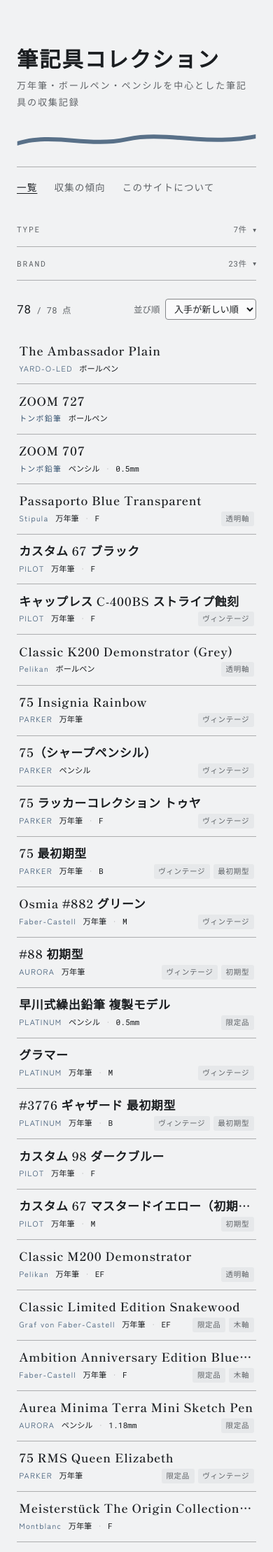
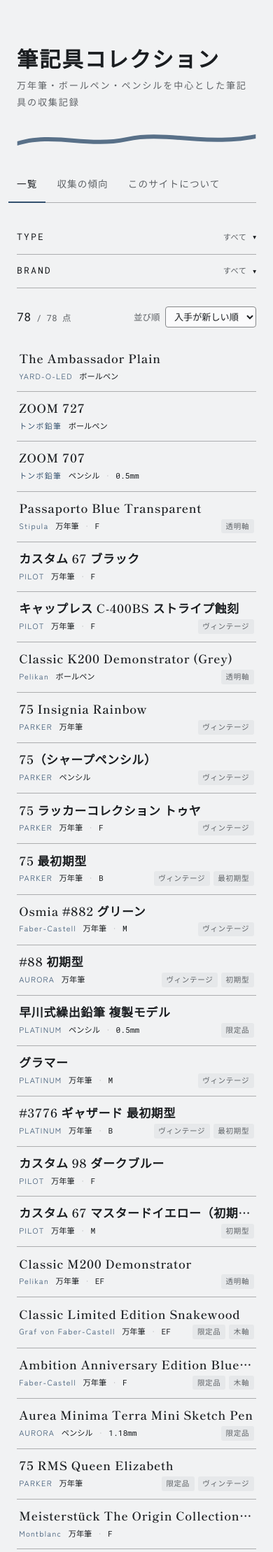
Before and after one commit to mono121/penpocket, a Jekyll site: the page built from index.html, in a window 390 px wide. Shown: the top 2218 px of the page at 70% size. Built offline with Jekyll 4.4.1, drawn with Linux system fonts in a browser that asks for light colours.

Commit message:
Say what the controls do instead of leaving it to be guessed
Two things were not readable at a glance: which parts of the header are
places you can go, and what the folded filter rows are for.

The filter label was not clickable at all. "TYPE" and "BRAND" are spans
sitting beside the button, so the leftmost fifty pixels of the row — the
part that names the thing — did nothing when tapped. The button's hit
area covers the whole row now. Nav links were 24px tall against the 44px
a finger expects; they are 52px.

Nav reads as tabs, with a rule under the strip and a coloured bar under
the page you are on, so three words in a row look like three places
rather than a sentence.

The folded rows said "7件", which could as easily have meant seven pens
as seven types. They say "すべて" when nothing is chosen and name the
choice when something is — "万年筆", or "PARKER 他1" for several — in the
brand colour. The point of folding was to get the collection above the
fold, and this keeps the cost of that low: you can still read what you
are filtering by without opening anything.

Co-Authored-By: Claude Opus 5 <noreply@anthropic.com>

```diff
--- a/assets/css/style.css
+++ b/assets/css/style.css
@@ -77,18 +77,34 @@ a { color: var(--ink-blue); text-underline-offset: 3px; }
 
 .masthead__stroke { display: block; width: 100%; height: 34px; margin: 1.4rem 0 0; }
 
+/* 3つの行き先をタブとして見せる。現在地を下線バーで示し、
+   1つずつが押せる領域だと分かるように上下の余白で高さを確保する。 */
 .nav {
   display: flex;
-  gap: 1.5rem;
-  margin-top: 1.5rem;
-  padding-top: 1rem;
-  border-top: 1px solid var(--rule);
+  gap: 0.25rem;
+  margin: 1.5rem 0 0 -0.75rem;
+  border-bottom: 1px solid var(--rule);
   font-size: 0.85rem;
   letter-spacing: 0.08em;
 }
 
-.nav a { color: var(--muted); text-decoration: none; }
-.nav a:hover, .nav a[aria-current="page"] { color: var(--ink); text-decoration: underline; }
+.nav a {
+  color: var(--muted);
+  text-decoration: none;
+  padding: 0.8rem 0.75rem;
+  border-bottom: 2px solid transparent;
+  margin-bottom: -1px;
+}
+
+.nav a:hover { color: var(--ink); }
+
+.nav a[aria-current="page"] {
+  color: var(--ink);
+  font-weight: 500;
+  border-bottom-color: var(--ink-blue);
+}
+
+.nav a:focus-visible { outline: 2px solid var(--ink-blue); outline-offset: -2px; }
 
 /* ---------- filters ---------- */
 
@@ -102,11 +118,14 @@ a { color: var(--ink-blue); text-underline-offset: 3px; }
   padding: 0.6rem 0;
 }
 
+/* 畳んだ状態では、この行そのものが操作対象になる。件数と記号は補助のまま
+   淡く置き、facet 名だけを本文と同じ濃さにして見出しとして立てる。 */
 .filters__label {
   font-family: var(--font-data);
-  font-size: 0.7rem;
+  font-size: 0.72rem;
+  font-weight: 500;
   letter-spacing: 0.16em;
-  color: var(--muted);
+  color: var(--ink);
   width: 5.5rem;
   flex-shrink: 0;
 }
@@ -124,14 +143,23 @@ a { color: var(--ink-blue); text-underline-offset: 3px; }
 }
 
 .filters__state {
+  flex: 0 1 auto;
+  min-width: 0;
+  overflow: hidden;
+  text-overflow: ellipsis;
+  white-space: nowrap;
   font-family: var(--font-data);
   font-size: 0.7rem;
   letter-spacing: 0.04em;
 }
 
+/* 絞り込み中の行は、選んだ値をブランド色で立てて区別する */
+.is-filtered .filters__state { color: var(--ink-blue); font-weight: 500; }
+
 .filters__marker {
   display: inline-block;
   font-size: 0.6rem;
+  color: var(--ink);
   transition: transform 0.12s;
 }
 
@@ -597,13 +625,14 @@ a { color: var(--ink-blue); text-underline-offset: 3px; }
   .filters { margin-top: 1.6rem; }
 
   .filters__group {
+    position: relative;
     align-items: center;
     gap: 0 0.5rem;
     padding: 0;
     border-bottom: 1px solid var(--rule);
   }
 
-  .filters__label { width: auto; }
+  .filters__label { width: auto; font-size: 0.82rem; }
 
   .filters__toggle {
     display: flex;
@@ -612,6 +641,14 @@ a { color: var(--ink-blue); text-underline-offset: 3px; }
     gap: 0.55rem;
     flex: 1;
     padding: 0.85rem 0;
+  }
+
+  /* ラベルの文字を押しても反応しないと操作方法が伝わらないので、
+     ボタンの当たり判定を行全体に広げる。 */
+  .filters__toggle::after {
+    content: "";
+    position: absolute;
+    inset: 0;
   }
 
   .filters__chips {
--- a/assets/js/collection.js
+++ b/assets/js/collection.js
@@ -20,13 +20,25 @@
     });
   }
 
+  // 畳んだ見出しだけで「いま何で絞っているか」が読めるようにする。
+  // 件数ではなく選んだ値そのものを出し、未選択は「すべて」と言い切る。
   function heads() {
     groups.forEach(function (group) {
       var state = group.querySelector('.filters__state');
       if (!state) return;
-      var chosen = active[group.dataset.facet] || [];
-      var total = group.querySelectorAll('.chip').length;
-      state.textContent = chosen.length ? chosen.length + '件選択' : total + '件';
+      var picked = [];
+      Array.prototype.forEach.call(group.querySelectorAll('.chip'), function (chip) {
+        if (chip.getAttribute('aria-pressed') === 'true') picked.push(chip.textContent.trim());
+      });
+      if (picked.length === 0) {
+        state.textContent = 'すべて';
+      } else if (picked.length === 1) {
+        state.textContent = picked[0];
+      } else {
+        state.textContent = picked[0] + ' 他' + (picked.length - 1);
+      }
+      if (picked.length) { group.classList.add('is-filtered'); }
+      else { group.classList.remove('is-filtered'); }
     });
     if (resetButton) {
       resetButton.hidden = !Object.keys(active).some(function (facet) { return active[facet].length; });
```
Also changed, not shown: build_preview.py (+8 -3 lines).
